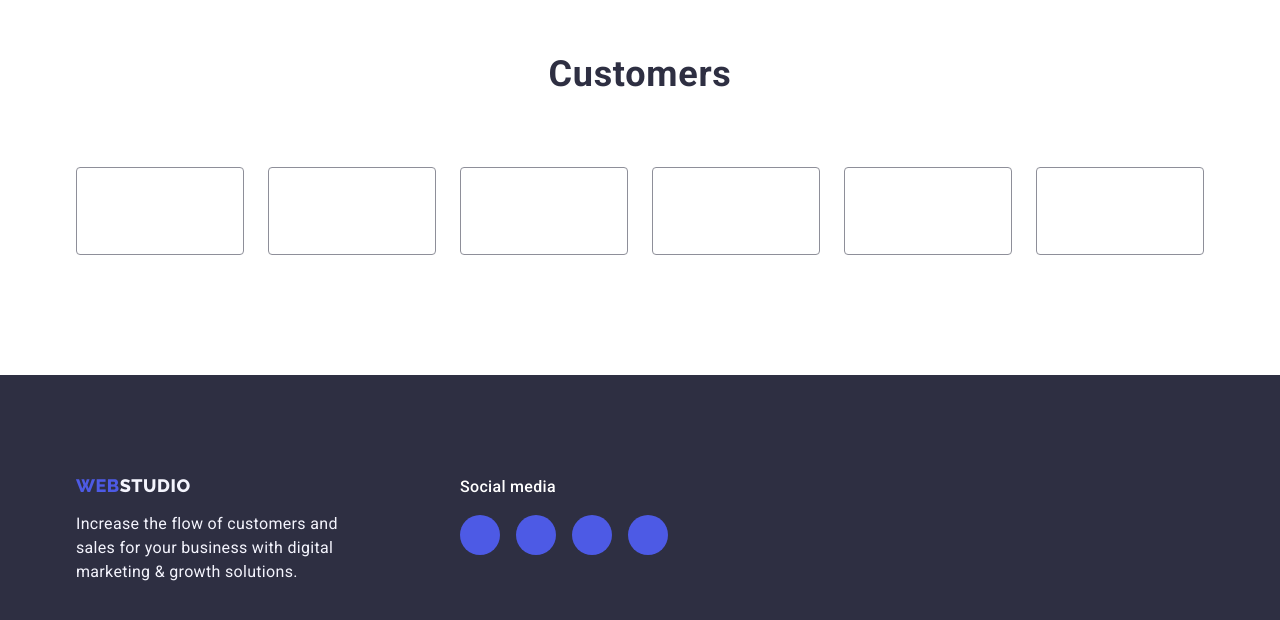
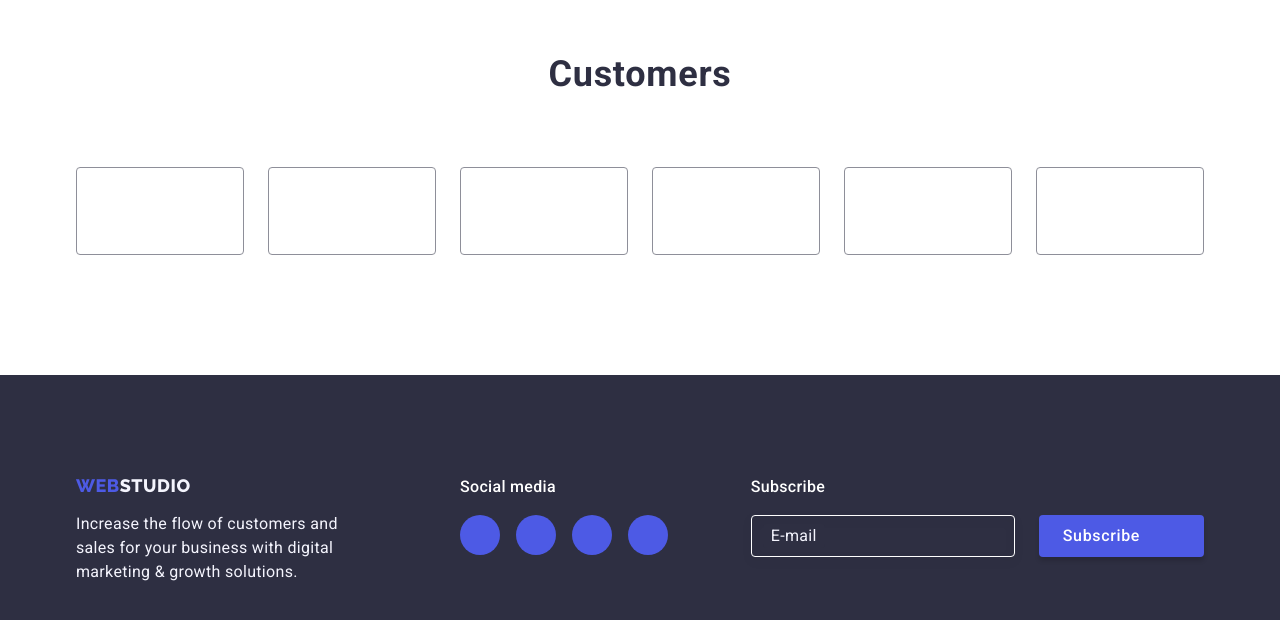
Before and after one commit to Black-Chaos/goit-markup-hw-06, a plain HTML site: page index.html in a window 1280 px wide. Shown: the part 2538-3158 px from the top of the page. Drawn offline with nearby package versions, Linux system fonts and the light colour scheme.

Commit message:
feat: add form in footer

```diff
--- a/css/style.css
+++ b/css/style.css
@@ -47,14 +47,32 @@ img {
   display: block;
 }
 
+:focus {
+  outline: var(--active-element-color) 2px solid;
+  outline-offset: -1px;
+}
+
 .btn {
   font-family: inherit;
   font-weight: 500;
   font-size: 16px;
   line-height: 1.5;
   letter-spacing: 0.04em;
+  color: var(--dark-bg-title-color);
+  background-color: var(--brand-color);
+  box-shadow: 0px 4px 4px rgba(0, 0, 0, 0.15);
   border: none;
+  border-radius: 4px;
   cursor: pointer;
+  transition: background-color var(--transition);
+}
+
+.btn:is(:hover, :focus) {
+  background-color: var(--active-element-color);
+}
+
+.icon {
+  fill: currentColor;
 }
 
 .link {
@@ -214,15 +232,6 @@ img {
   padding: 16px 32px;
   min-width: 169px;
   text-transform: capitalize;
-  color: var(--dark-bg-title-color);
-  background-color: var(--brand-color);
-  box-shadow: 0px 4px 4px rgba(0, 0, 0, 0.15);
-  border-radius: 4px;
-  transition: background-color var(--transition);
-}
-
-.hero .btn:is(:hover, :focus) {
-  background-color: var(--active-element-color);
 }
 
 /*
@@ -357,10 +366,6 @@ img {
   transition: color var(--transition), border-color var(--transition)
 }
 
-.client .icon {
-  fill: currentColor;
-}
-
 .client .link:is(:hover, :focus) {
   color: var(--active-element-color);
   border-color: var(--active-element-color);
@@ -395,9 +400,12 @@ img {
   max-width: 264px;
 }
 
-.footer .caption {
+.caption {
   margin-bottom: 16px;
   font-weight: 500;
+}
+
+.footer .caption {
   color: var(--dark-bg-title-color);
 }
 
@@ -408,6 +416,57 @@ img {
 
 .social-media .link:is(:hover, :focus) {
   background-color: var(--active-element-footer);
+}
+
+.subscribe {
+  margin-left: auto;
+}
+
+.mail-form {
+  position: relative;
+  display: flex;
+  gap: 24px;
+}
+
+.mail-form .email {
+  width: 264px;
+  padding: 8px 16px;
+  font-size: 12px;
+  line-height: 2;
+  color: var(--dark-bg-element-color);
+  background-color: transparent;
+  border: 1px solid var(--dark-bg-title-color);
+  filter: drop-shadow(0px 4px 4px rgba(0, 0, 0, 0.15));
+  border-radius: 4px;
+}
+.mail-form .email:autofill,
+.mail-form .email:autofill:is(:hover, :focus) {
+  -webkit-text-fill-color: var(--dark-bg-element-color);
+  background-color: transparent;
+}
+
+
+.mail-form .email-label {
+  position: absolute;
+  top: 50%;
+  left: 12px;
+  padding-inline: 8px;
+  background-color: var(--dark-bg);
+  border-radius: 4px;
+  transform: translateY(-50%);
+  transition: var(--transition) transform;
+  transform-origin: left;
+}
+
+:is(.mail-form .email:focus-within, .mail-form .email:not(:placeholder-shown))+.email-label {
+  transform: translateY(-34px) scale(0.9);
+}
+
+.subscribe .btn {
+  padding: 8px 24px;
+  display: flex;
+  align-items: center;
+  gap: 16px;
 }
 
 /*
@@ -456,10 +515,6 @@ img {
   border: 1px solid rgba(0, 0, 0, 0.1);
   border-radius: 50%;
   transition: var(--transition) color, var(--transition) background-color;
-}
-
-.close-btn .close {
-  fill: currentColor;
 }
 
 .close-btn:is(:hover, :focus) {
@@ -521,6 +576,7 @@ img {
 .card .link:is(:hover, :focus) {
   box-shadow: 0px 1px 6px rgba(46, 47, 66, 0.08), 0px 1px 1px rgba(46, 47, 66, 0.16), 0px 2px 1px rgba(46, 47, 66, 0.08);
 }
+
 .thumb {
   position: relative;
   overflow: hidden;
--- a/index.html
+++ b/index.html
@@ -55,7 +55,7 @@
                     <ul class="list">
                         <li class="item">
                             <div class="thumb">
-                                <svg class="icon" width="64" height="64">
+                                <svg class="about-icon" width="64" height="64">
                                     <use href="./images/icons.svg#antenna"></use>
                                 </svg>
                             </div>
@@ -67,7 +67,7 @@
                         </li>
                         <li class="item">
                             <div class="thumb">
-                                <svg class="icon" width="64" height="64">
+                                <svg class="about-icon" width="64" height="64">
                                     <use href="./images/icons.svg#clock"></use>
                                 </svg>
                             </div>
@@ -79,7 +79,7 @@
                         </li>
                         <li class="item">
                             <div class="thumb">
-                                <svg class="icon" width="64" height="64">
+                                <svg class="about-icon" width="64" height="64">
                                     <use href="./images/icons.svg#diagram"></use>
                                 </svg>
                             </div>
@@ -91,7 +91,7 @@
                         </li>
                         <li class="item">
                             <div class="thumb">
-                                <svg class="icon" width="64" height="64">
+                                <svg class="about-icon" width="64" height="64">
                                     <use href="./images/icons.svg#astronaut"></use>
                                 </svg>
                             </div>
@@ -390,12 +390,27 @@
                         </li>
                     </ul>
                 </div>
+                <div class="subscribe">
+                    <p class="caption">Subscribe</p>
+                    <form class="mail-form" name="subscribe">
+                        <input class="email" type="email" name="email" id="email" required placeholder=" ">
+                        <label class="email-label" for="email">E-mail</label>
+                        <button class="btn" type="submit">Subscribe
+                            <svg class="icon" width="24" height="24">
+                              <use href="./images/icons.svg#send"></use>
+                            </svg>
+                        </button>
+                    </form>
+                </div>
             </div>
         </footer>
+
+        <!-- MODAL -->
+
         <div class="backdrop is-hidden" data-modal>
             <div class="order-modal">
                 <button class="close-btn" type="button" aria-label="close" data-modal-close>
-                    <svg class="close" width="8" height="8">
+                    <svg class="icon" width="8" height="8">
                       <use href="./images/icons.svg#close"></use>
                     </svg>
                 </button>
```
